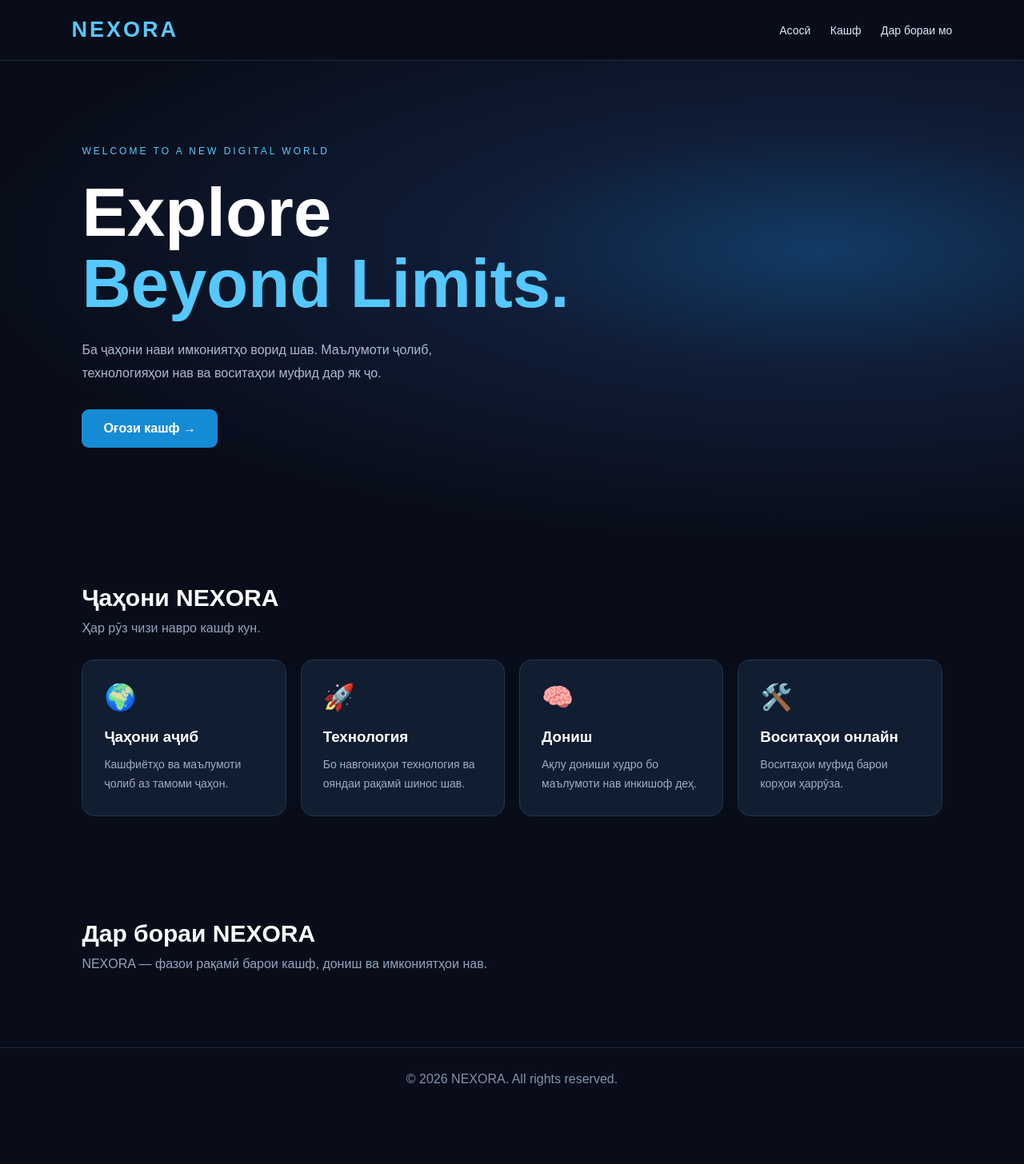
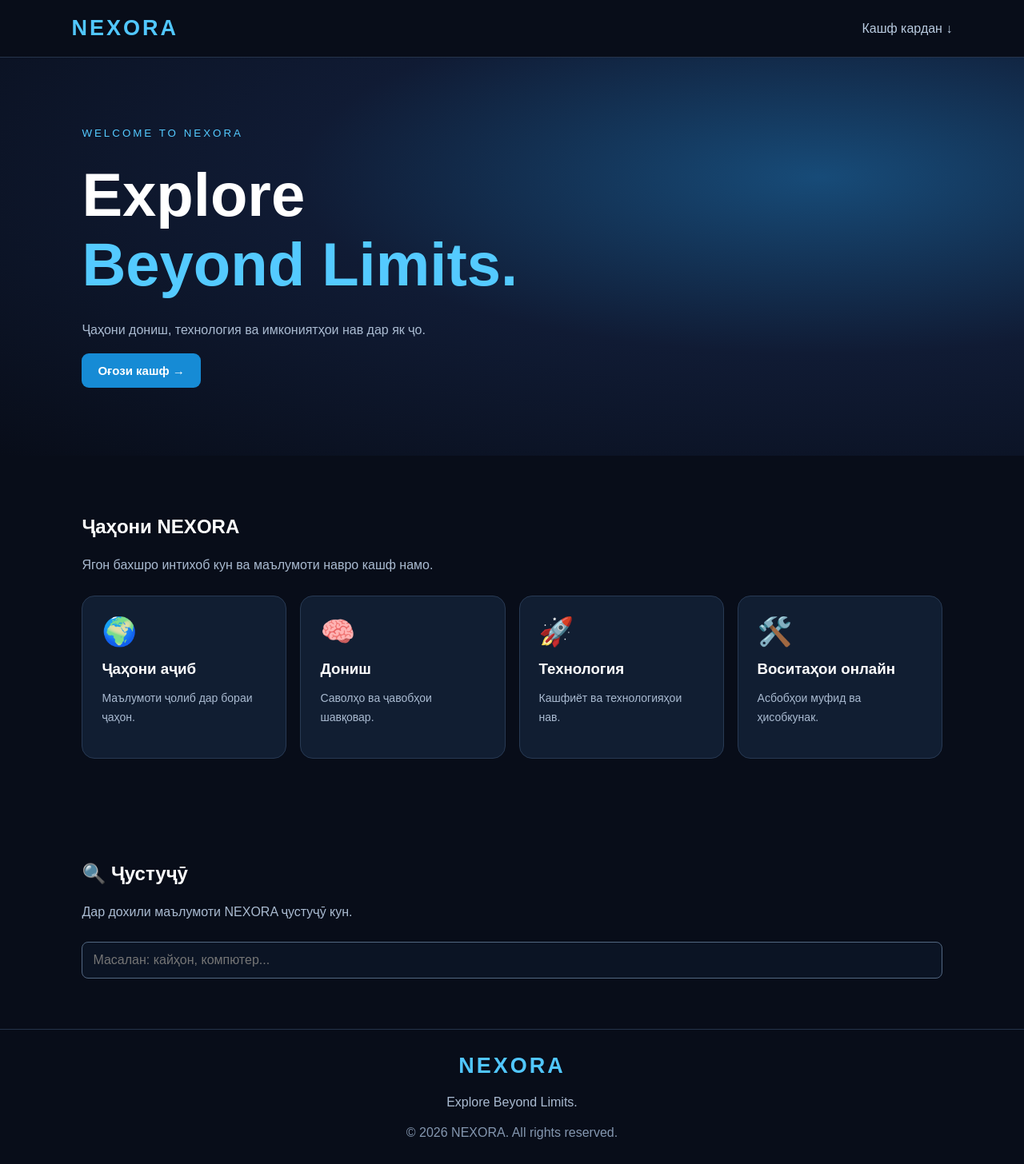
Before and after one commit to akbarjonshukurow-svg/NEXORA-, a plain HTML site: page index.html in a window 1280 px wide. Shown: the whole page at 80% size. Before the commit the page ends 1389 px from the top, so only its background shows below. Drawn offline with Linux system fonts and the light colour scheme.

Commit message:
Update index.html

```diff
--- a/index.html
+++ b/index.html
@@ -1,104 +1,168 @@
+
 <!DOCTYPE html>
 <html lang="tg">
 <head>
 <meta charset="UTF-8">
-<meta name="viewport" content="width=device-width, initial-scale=1.0">
-<title>NEXORA - Explore Beyond Limits</title>
+<meta name="viewport" content="width=device-width,initial-scale=1">
+<title>NEXORA | Digital World</title>
 <style>
-*{box-sizing:border-box;margin:0;padding:0}
-body{
-font-family:Arial,sans-serif;
-background:#080d19;color:white;
-min-height:100vh;
-}
-header{
-padding:22px 7%;
-display:flex;justify-content:space-between;
-align-items:center;border-bottom:1px solid #202b40;
-}
-.logo{font-size:27px;font-weight:900;color:#58c8ff;letter-spacing:3px}
-nav a{color:#dce9fa;text-decoration:none;margin-left:20px;font-size:14px}
-.hero{
-min-height:590px;padding:100px 8%;
-display:flex;flex-direction:column;justify-content:center;
-background:radial-gradient(ellipse at 80% 40%,#123b65 0%,#101d37 30%,#080d19 72%);
-}
-.tag{color:#5bcaff;letter-spacing:3px;font-size:12px}
-h1{font-size:clamp(48px,9vw,85px);margin:25px 0;line-height:1.05}
-h1 span{color:#54c8ff}
-.hero p{color:#aabbd2;max-width:510px;line-height:1.8}
-.btn{
-display:inline-block;margin-top:30px;padding:15px 27px;
-background:#168bd5;color:white;text-decoration:none;
-border-radius:9px;font-weight:bold;width:max-content;
-}
-section{padding:65px 8%}
-h2{font-size:30px;margin-bottom:12px}
-.sub{color:#91a4bd;margin-bottom:30px}
-.grid{display:grid;grid-template-columns:repeat(auto-fit,minmax(220px,1fr));gap:18px}
-.card{
-background:#111d30;border:1px solid #263750;
-padding:27px;border-radius:16px;
-transition:.3s;
-}
-.card:hover{transform:translateY(-6px);border-color:#50c5ff}
-.card .emoji{font-size:32px;margin-bottom:20px}
-.card h3{margin-bottom:12px}
-.card p{color:#9eafc5;line-height:1.7;font-size:14px}
-footer{text-align:center;padding:30px;color:#8294aa;border-top:1px solid #202b40}
+*{box-sizing:border-box}
+body{margin:0;background:#080d19;color:#fff;font-family:Arial,sans-serif}
+header{padding:20px 7%;display:flex;justify-content:space-between;align-items:center;border-bottom:1px solid #26344b;position:sticky;top:0;background:#080d19;z-index:5}
+.logo{font-size:27px;font-weight:900;color:#51c7ff;letter-spacing:3px}
+header a{color:#b9cbe0;text-decoration:none}
+.hero{padding:85px 8%;background:radial-gradient(ellipse at 80% 30%,#174b78,#101b34 45%,#080d19)}
+.hero small{color:#54caff;letter-spacing:3px}
+h1{font-size:clamp(43px,8vw,76px);margin:25px 0}
+h1 span{color:#54caff}
+p{line-height:1.7;color:#aabbd1}
+button{cursor:pointer;border:0;border-radius:9px;padding:13px 20px;background:#168bd5;color:white;font-weight:bold;font-size:15px}
+button:hover{background:#35aef5}
+section{padding:55px 8%}
+.grid{display:grid;grid-template-columns:repeat(auto-fit,minmax(210px,1fr));gap:17px;margin-top:25px}
+.card{background:#111e32;border:1px solid #283a54;border-radius:16px;padding:24px;cursor:pointer;transition:.2s}
+.card:hover{transform:translateY(-5px);border-color:#50caff}
+.emoji{font-size:35px}
+.card h3{margin:15px 0 8px}
+.card p{font-size:14px}
+.panel{background:#111e32;border:1px solid #30435f;border-radius:16px;padding:25px;margin-top:25px;display:none}
+.panel h2{color:#56caff}
+.item{padding:15px 0;border-bottom:1px solid #293951}
+.item:last-child{border:0}
+input{padding:13px;border-radius:8px;border:1px solid #526781;background:#0b1424;color:white;font-size:16px;width:100%;margin:8px 0}
+.result{font-size:25px;color:#58ceff;margin:15px 0}
+footer{text-align:center;padding:30px;color:#8497b0;border-top:1px solid #25334a}
 </style>
 </head>
 <body>
 <header>
 <div class="logo">NEXORA</div>
-<nav>
-<a href="#home">Асосӣ</a>
-<a href="#discover">Кашф</a>
-<a href="#about">Дар бораи мо</a>
-</nav>
+<a href="#discover">Кашф кардан ↓</a>
 </header>
 
-<main>
-<div class="hero" id="home">
-<div class="tag">WELCOME TO A NEW DIGITAL WORLD</div>
+<div class="hero">
+<small>WELCOME TO NEXORA</small>
 <h1>Explore<br><span>Beyond Limits.</span></h1>
-<p>Ба ҷаҳони нави имкониятҳо ворид шав. Маълумоти ҷолиб, технологияҳои нав ва воситаҳои муфид дар як ҷо.</p>
-<a class="btn" href="#discover">Оғози кашф →</a>
+<p>Ҷаҳони дониш, технология ва имкониятҳои нав дар як ҷо.</p>
+<button onclick="document.getElementById('discover').scrollIntoView({behavior:'smooth'})">Оғози кашф →</button>
 </div>
 
 <section id="discover">
 <h2>Ҷаҳони NEXORA</h2>
-<p class="sub">Ҳар рӯз чизи навро кашф кун.</p>
+<p>Ягон бахшро интихоб кун ва маълумоти навро кашф намо.</p>
 <div class="grid">
-<div class="card">
-<div class="emoji">🌍</div>
-<h3>Ҷаҳони аҷиб</h3>
-<p>Кашфиётҳо ва маълумоти ҷолиб аз тамоми ҷаҳон.</p>
+<div class="card" onclick="showCategory('world')">
+<div class="emoji">🌍</div><h3>Ҷаҳони аҷиб</h3>
+<p>Маълумоти ҷолиб дар бораи ҷаҳон.</p>
 </div>
-<div class="card">
-<div class="emoji">🚀</div>
-<h3>Технология</h3>
-<p>Бо навгониҳои технология ва ояндаи рақамӣ шинос шав.</p>
+<div class="card" onclick="showCategory('knowledge')">
+<div class="emoji">🧠</div><h3>Дониш</h3>
+<p>Саволҳо ва ҷавобҳои шавқовар.</p>
 </div>
-<div class="card">
-<div class="emoji">🧠</div>
-<h3>Дониш</h3>
-<p>Ақлу дониши худро бо маълумоти нав инкишоф деҳ.</p>
+<div class="card" onclick="showCategory('tech')">
+<div class="emoji">🚀</div><h3>Технология</h3>
+<p>Кашфиёт ва технологияҳои нав.</p>
 </div>
-<div class="card">
-<div class="emoji">🛠️</div>
-<h3>Воситаҳои онлайн</h3>
-<p>Воситаҳои муфид барои корҳои ҳаррӯза.</p>
+<div class="card" onclick="showCategory('tools')">
+<div class="emoji">🛠️</div><h3>Воситаҳои онлайн</h3>
+<p>Асбобҳои муфид ва ҳисобкунак.</p>
 </div>
+</div>
+
+<div class="panel" id="panel">
+<h2 id="panelTitle"></h2>
+<div id="panelContent"></div>
+<button onclick="showCategory(currentCategory)">🔄 Маълумоти дигар</button>
 </div>
 </section>
 
-<section id="about">
-<h2>Дар бораи NEXORA</h2>
-<p class="sub">NEXORA — фазои рақамӣ барои кашф, дониш ва имкониятҳои нав.</p>
+<section>
+<h2>🔍 Ҷустуҷӯ</h2>
+<p>Дар дохили маълумоти NEXORA ҷустуҷӯ кун.</p>
+<input id="search" placeholder="Масалан: кайҳон, компютер..." oninput="searchContent()">
+<div id="searchResults"></div>
 </section>
-</main>
 
-<footer>© 2026 NEXORA. All rights reserved.</footer>
+<footer>
+<div class="logo">NEXORA</div>
+<p>Explore Beyond Limits.</p>
+© 2026 NEXORA. All rights reserved.
+</footer>
+
+<script>
+const data={
+world:[
+["Кайҳон","Дар кайҳон садҳо миллиард галактика мавҷуд аст."],
+["Уқёнус","Қисми зиёди уқёнусҳои Замин ҳанӯз пурра омӯхта нашудаанд."],
+["Моҳ","Моҳ ягона радифи табиии Замин мебошад."],
+["Замин","Замин тақрибан 4,5 миллиард сол пеш ба вуҷуд омадааст."],
+["Офтоб","Нури Офтоб тақрибан 8 дақиқаю 20 сония то Замин мерасад."]
+],
+knowledge:[
+["Илм","Илм ба мо кӯмак мекунад, ки ҷаҳонро беҳтар фаҳмем."],
+["Математика","Математика забони рақамҳо ва қонунҳои табиат аст."],
+["Компютер","Компютер маълумотро қабул, коркард ва нигоҳ медорад."],
+["Забон","Омӯхтани забонҳои нав имкониятҳои муоширатро зиёд мекунад."],
+["Хотира","Такрор ва машқ ба беҳтар шудани дар хотир нигоҳ доштан кӯмак мекунанд."]
+],
+tech:[
+["Зеҳни сунъӣ","Зеҳни сунъӣ метавонад матн, тасвир ва маълумотро коркард кунад."],
+["Роботҳо","Роботҳо метавонанд вазифаҳои гуногунро иҷро кунанд."],
+["Интернет","Интернет шабакаи ҷаҳонии пайвастшудаи компютерҳо мебошад."],
+["Барномасозӣ","Бо забонҳои барномасозӣ мо ба компютер дастур медиҳем."],
+["Кайҳоннавардӣ","Технология ба инсон имкон медиҳад, ки кайҳонро омӯзад."]
+]
+};
+let currentCategory="world";
+let indexes={world:0,knowledge:0,tech:0};
+
+function showCategory(type){
+currentCategory=type;
+let panel=document.getElementById("panel");
+panel.style.display="block";
+let title=document.getElementById("panelTitle");
+let content=document.getElementById("panelContent");
+if(type==="tools"){
+title.textContent="🛠️ Ҳисобкунаки NEXORA";
+content.innerHTML=`
+<p>Ду рақамро ворид кун:</p>
+<input id="num1" type="number" placeholder="Рақами якум">
+<input id="num2" type="number" placeholder="Рақами дуюм">
+<div style="display:flex;gap:8px;flex-wrap:wrap">
+<button onclick="calculate('+')">+</button>
+<button onclick="calculate('-')">−</button>
+<button onclick="calculate('*')">×</button>
+<button onclick="calculate('/')">÷</button>
+</div><div class="result" id="answer">Натиҷа</div>`;
+}else{
+let names={world:"🌍 Ҷаҳони аҷиб",knowledge:"🧠 Дониш",tech:"🚀 Технология"};
+title.textContent=names[type];
+let arr=data[type];
+let index=indexes[type]%arr.length;
+content.innerHTML="<div class='item'><h3>"+arr[index][0]+"</h3><p>"+arr[index][1]+"</p></div>";
+indexes[type]++;
+}
+panel.scrollIntoView({behavior:"smooth",block:"nearest"});
+}
+
+function calculate(op){
+let a=Number(document.getElementById("num1").value);
+let b=Number(document.getElementById("num2").value);
+if(document.getElementById("num1").value===""||document.getElementById("num2").value===""){
+document.getElementById("answer").textContent="Ҳар ду рақамро ворид кун";return;
+}
+let r=op==="+"?a+b:op==="-"?a-b:op==="*"?a*b:b===0?"Ба сифр тақсим кардан мумкин нест":a/b;
+document.getElementById("answer").textContent="Натиҷа: "+r;
+}
+
+function searchContent(){
+let q=document.getElementById("search").value.toLowerCase().trim();
+let result=document.getElementById("searchResults");
+if(!q){result.innerHTML="";return;}
+let all=[...data.world,...data.knowledge,...data.tech];
+let found=all.filter(x=>(x[0]+" "+x[1]).toLowerCase().includes(q));
+result.innerHTML=found.length?found.map(x=>"<div class='item'><b>"+x[0]+"</b><p>"+x[1]+"</p></div>").join(""):"<p>Маълумот ёфт нашуд.</p>";
+}
+</script>
 </body>
 </html>
```
